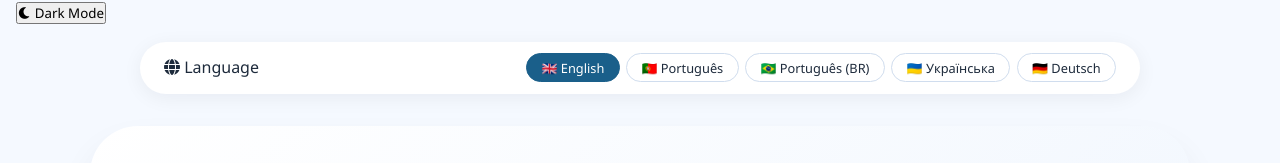
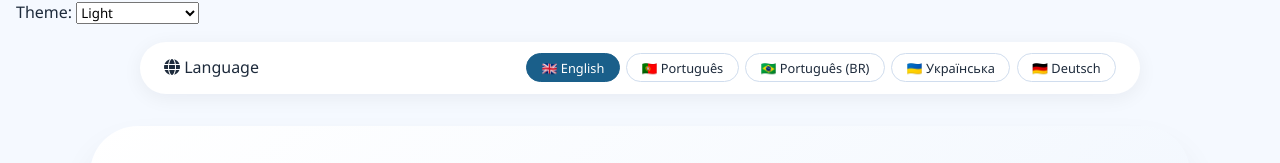
Before and after one commit to pilotik120956-commits/lisbon-medical-booking, a plain HTML site: page index.html in a window 1280 px wide. Shown: the top 163 px of the page. Drawn offline with Linux system fonts and the light colour scheme.

Commit message:
Refactor theme and language selection UI

```diff
--- a/index.html
+++ b/index.html
@@ -1,3 +1,4 @@
+
 <!DOCTYPE html>
 <html lang="en">
 <head>
@@ -9,14 +10,22 @@
 </head>
 <body>
 
-  <!-- Theme Toggle -->
-  <div class="theme-bar">
-    <button id="themeToggle" class="theme-btn">
-      <i class="fas fa-moon"></i> <span data-i18n="theme_btn">Dark Mode</span>
-    </button>
+  <!-- Theme & Language Bar -->
+  <div class="top-bar">
+    <div class="theme-selector">
+      <label data-i18n="theme_label">Theme:</label>
+      <select id="themeSelect">
+        <option value="light" data-i18n="theme_light">Light</option>
+        <option value="dark-blue" data-i18n="theme_darkblue">Dark Blue</option>
+        <option value="dark-purple" data-i18n="theme_darkpurple">Dark Purple</option>
+        <option value="dark-green" data-i18n="theme_darkgreen">Dark Green</option>
+        <option value="dark-red" data-i18n="theme_darkred">Dark Red</option>
+        <option value="gradient-sunset" data-i18n="theme_sunset">Sunset Gradient</option>
+        <option value="gradient-ocean" data-i18n="theme_ocean">Ocean Gradient</option>
+        <option value="gradient-forest" data-i18n="theme_forest">Forest Gradient</option>
+      </select>
     </div>
 
-  <!-- Language Bar -->
     <div class="language-bar">
       <span><i class="fas fa-globe"></i> <span data-i18n="lang_label">Language</span></span>
       <div class="lang-buttons">
@@ -25,6 +34,7 @@
         <button data-lang="pt-br">🇧🇷 <span data-i18n="lang_ptbr">Português (BR)</span></button>
         <button data-lang="uk">🇺🇦 <span data-i18n="lang_uk">Українська</span></button>
         <button data-lang="de">🇩🇪 <span data-i18n="lang_de">Deutsch</span></button>
+      </div>
     </div>
   </div>
 
```
Lines whose indentation alone changed are shown as unchanged.
